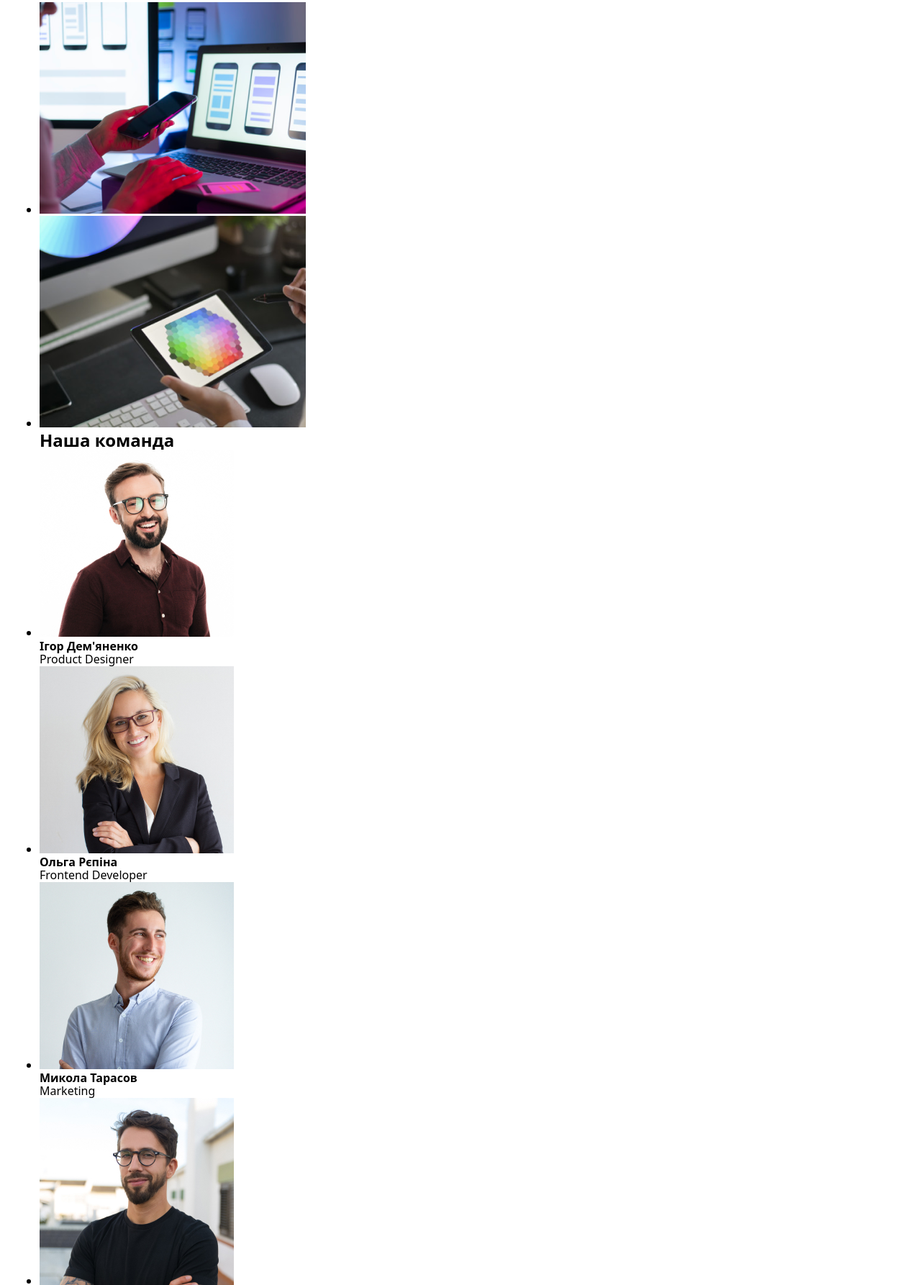
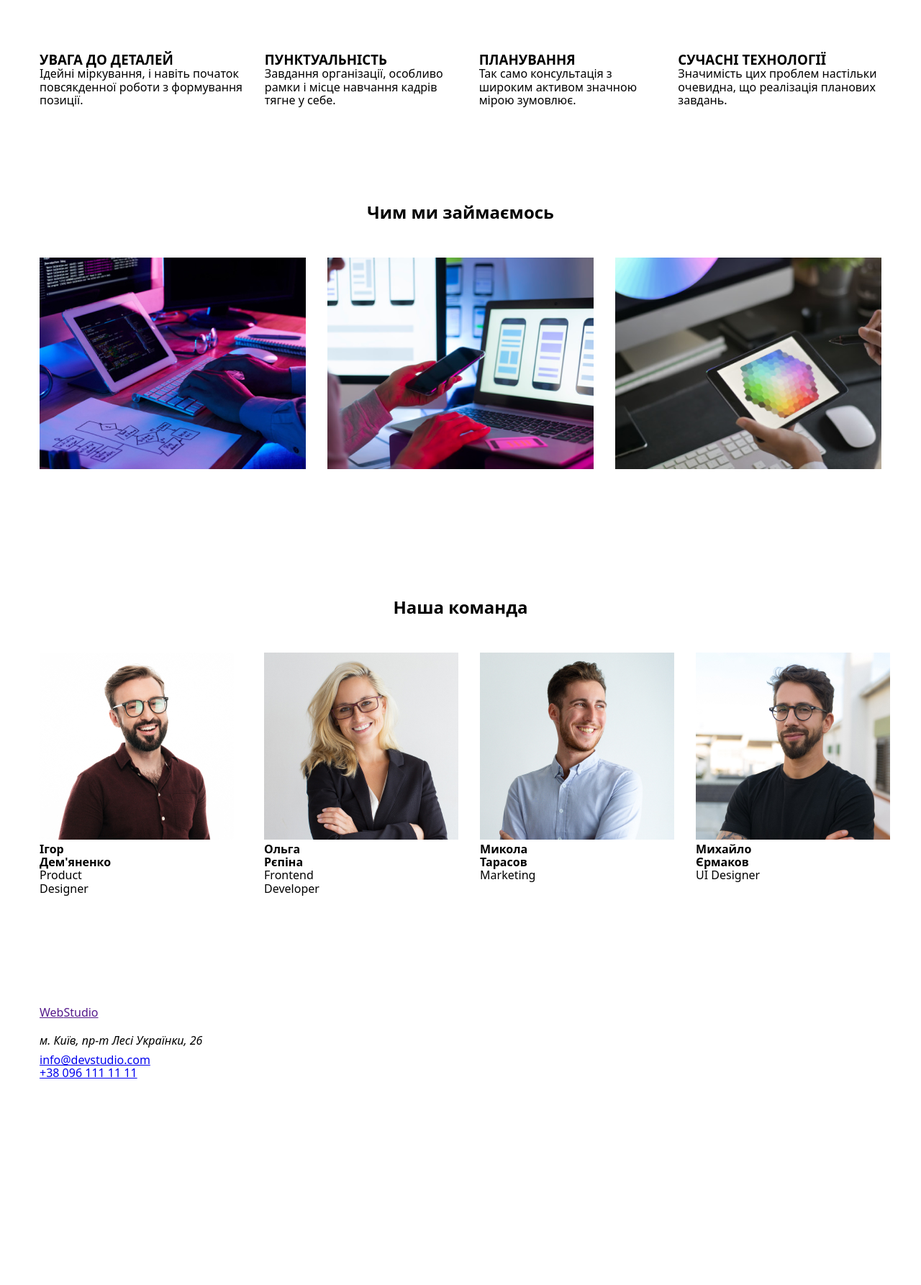
Before and after one commit to jkwrlld/WebStudio-new, a plain HTML site: page index.html in a window 1280 px wide. Shown: the part 599-2385 px from the top of the page at 72% size. After the commit the page ends 2101 px from the top, so only its background shows below. Drawn offline with nearby package versions, Linux system fonts and the light colour scheme.

Commit message:
Update style.css

```diff
--- a/style.css
+++ b/style.css
@@ -27,3 +27,81 @@
 .header-a {
     margin-right: 92px;
 }
+
+.nav-li {
+    margin-left: 50px;
+    margin-right: 50px;
+}
+.advantages-ul{
+    display: flex;
+    list-style: none;
+}
+.advantages-li:not(:last-child){
+    margin-right: 30px;
+}
+.hero{
+    padding-top: 200px;
+    padding-bottom: 280px;
+}
+
+.about-us-h2{
+    padding-top: 132px;
+    padding-bottom: 50px;
+}
+.about-us-ul{
+    display: flex;
+    list-style: none;
+    padding-bottom: 174px;
+}
+.about-us-li:not(:last-child){
+    margin-right: 30px;
+}
+.about-us-img{
+    width: 370px;
+    height: 294px;
+}
+.our-team-h2{
+    padding-bottom: 50px;
+}
+.our-team-ul{
+    display: flex;
+list-style: none;
+padding-bottom: 154px;
+}
+.our-team-img{
+    width: 270px;
+    height: 260px;
+}
+.our-team-li:not(:last-child){
+margin-right: 30px;
+}
+.our-team-h4{
+    padding-right: 183px;
+}
+.our-team-p{
+    padding-right: 162px;
+}
+.footer-ul{
+    display: block;
+    list-style: none;
+}
+.footer-address{
+    padding-top: 20px;
+    padding-bottom: 9px;
+}
+
+.footer-contact{
+padding-top: 9px;
+}
+
+.hero-title {
+    text-align: center;
+}
+
+.about-us-h2 {
+    text-align: center;
+}
+
+.our-team-h2{
+    text-align: center;
+}
```
